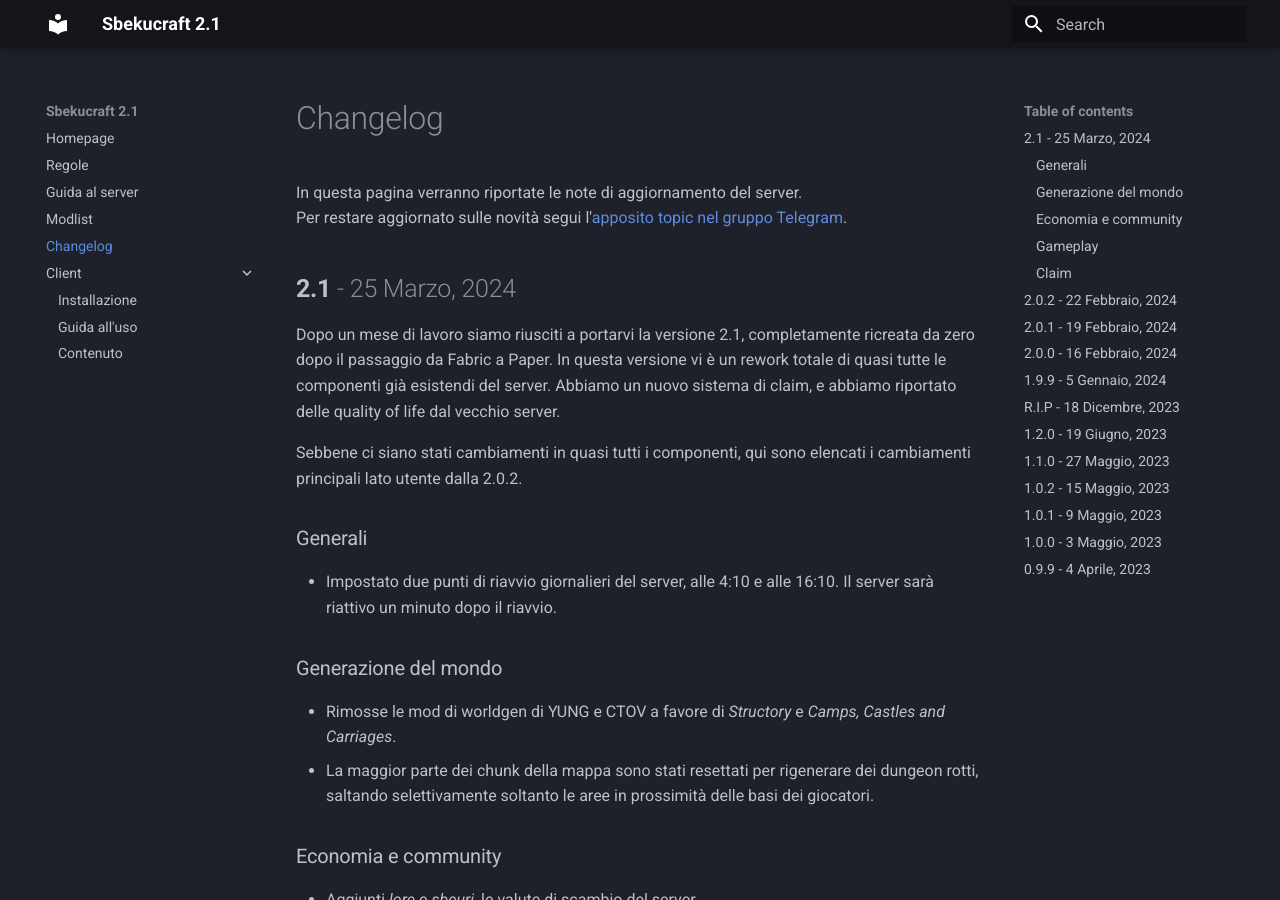
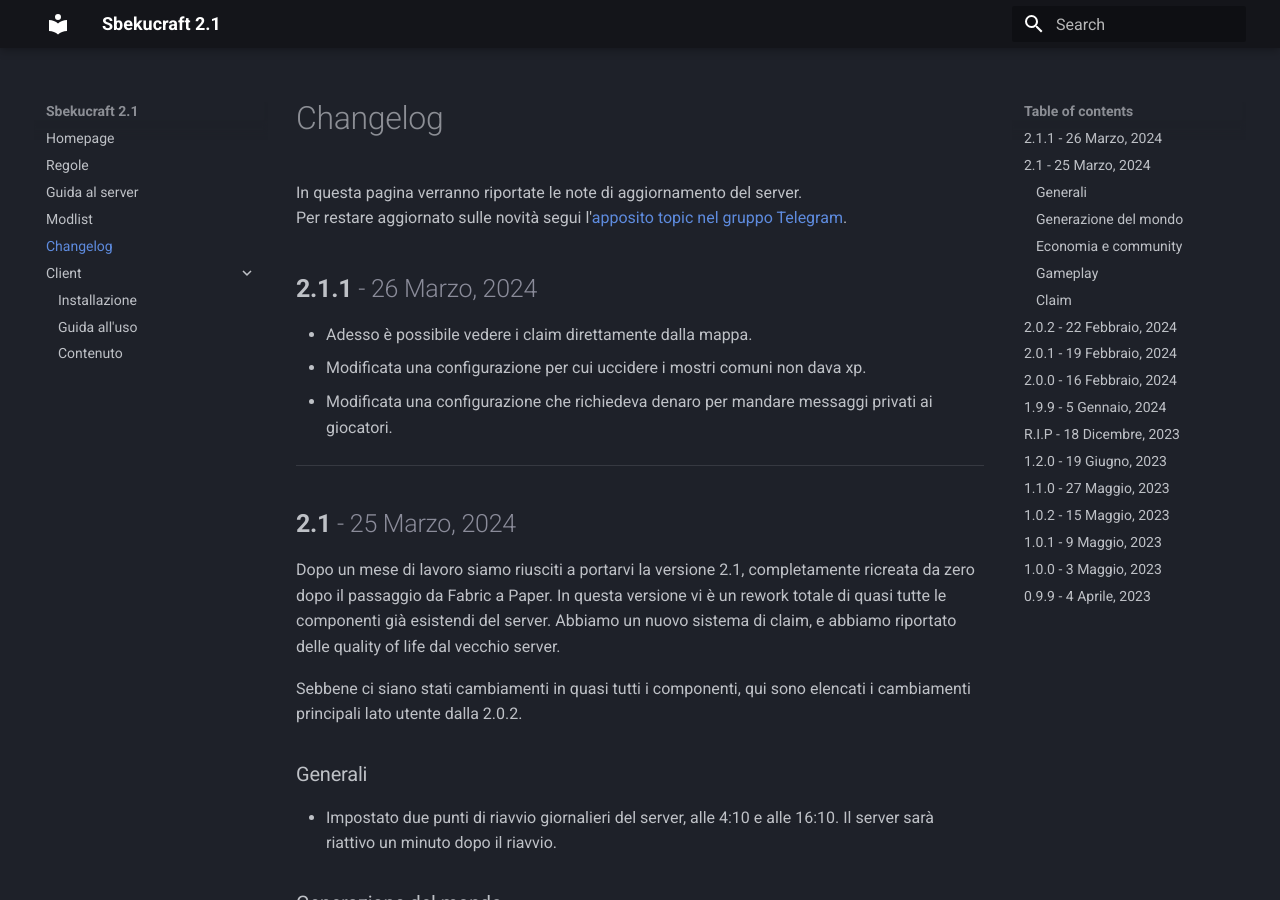
Before and after one commit to Sbekucraft/Sbekucraft-2.0-Wiki, an MkDocs documentation site: the page built from docs/changelog.md, in a window 1280 px wide and 900 px high. Built offline with MkDocs 1.6.1 and Material for MkDocs 9.7.7, drawn with Linux system fonts in a browser that asks for light colours.

Commit message:
typo + updated changelog

```diff
--- a/docs/changelog.md
+++ b/docs/changelog.md
@@ -2,6 +2,12 @@
 In questa pagina verranno riportate le note di aggiornamento del server.
 Per restare aggiornato sulle novità segui l'[apposito topic nel gruppo Telegram](https://t.me/sbekucraft/39812).
 
+## **2.1.1** <span style="color: #8B8C9A">- 26 Marzo, 2024</span>
+- Adesso è possibile vedere i claim direttamente dalla mappa.
+- Modificata una configurazione per cui uccidere i mostri comuni non dava xp.
+- Modificata una configurazione che richiedeva denaro per mandare messaggi privati ai giocatori.
+
+---
 ## **2.1** <span style="color: #8B8C9A">- 25 Marzo, 2024</span>
 Dopo un mese di lavoro siamo riusciti a portarvi la versione 2.1, completamente ricreata da zero dopo il passaggio da Fabric a Paper. In questa versione vi è un rework totale di quasi tutte le componenti già esistendi del server. Abbiamo un nuovo sistema di claim, e abbiamo riportato delle quality of life dal vecchio server.
 
```
Also changed, not shown: docs/guida.md (+1 -1 lines), docs/index.md (+1 -1 lines).
